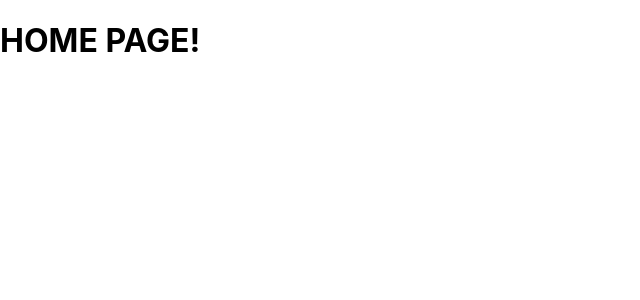
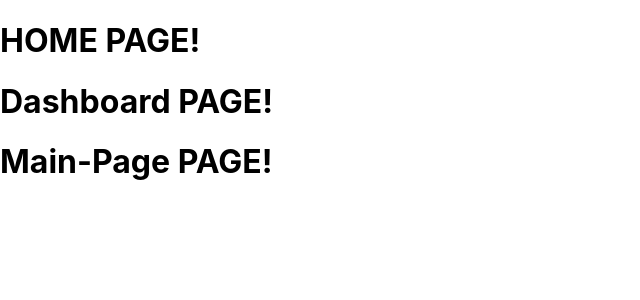
Before and after one commit to VirMTC01/sem-5-project, a React (Create React App) app: page /MainPage in a window 1280 px wide. Shown: the top 300 px of the page, without its empty margins (0-640 px from the left). Built offline with nearby package versions, Linux system fonts and the light colour scheme.

Commit message:
3-Made pages components Setup

```diff
--- a/src/App.jsx
+++ b/src/App.jsx
@@ -1,9 +1,14 @@
-import React  from 'react'
-
+import React  from 'react';
+import Home from './pages/Home';
+import Dashboard from './pages/Dashboard';
+import MainPage from './pages/MainPage';
 const App = ()=>{
   return (
     <>
-    <h1>HOME PAGE!</h1>
+
+     <Home/>
+     <Dashboard/>
+     <MainPage/>
 
     </>
 
--- a/src/index.js
+++ b/src/index.js
@@ -8,7 +8,11 @@ import { BrowserRouter } from 'react-router-dom';
 const root = ReactDOM.createRoot(document.getElementById('root'));
 root.render(
   <React.StrictMode>
-    <App />
+    <>
+      <BrowserRouter>
+      <App />
+      </BrowserRouter>
+    </>
   </React.StrictMode>
 );
 
--- /dev/null
+++ b/src/pages/Dashboard.jsx
@@ -0,0 +1,13 @@
+import React  from 'react';
+
+
+const Dashboard = ()=>{
+  return (
+    <>
+    <h1>Dashboard PAGE!</h1>
+    </>
+
+  );
+};
+
+export default Dashboard;
--- /dev/null
+++ b/src/pages/Home.jsx
@@ -0,0 +1,13 @@
+import React  from 'react';
+
+
+const Home = ()=>{
+  return (
+    <>
+    <h1>HOME PAGE!</h1>
+    </>
+
+  );
+};
+
+export default Home;
--- /dev/null
+++ b/src/pages/MainPage.jsx
@@ -0,0 +1,13 @@
+import React  from 'react';
+
+
+const MainPage = ()=>{
+  return (
+    <>
+    <h1>Main-Page PAGE!</h1>
+    </>
+
+  );
+};
+
+export default MainPage;
```
